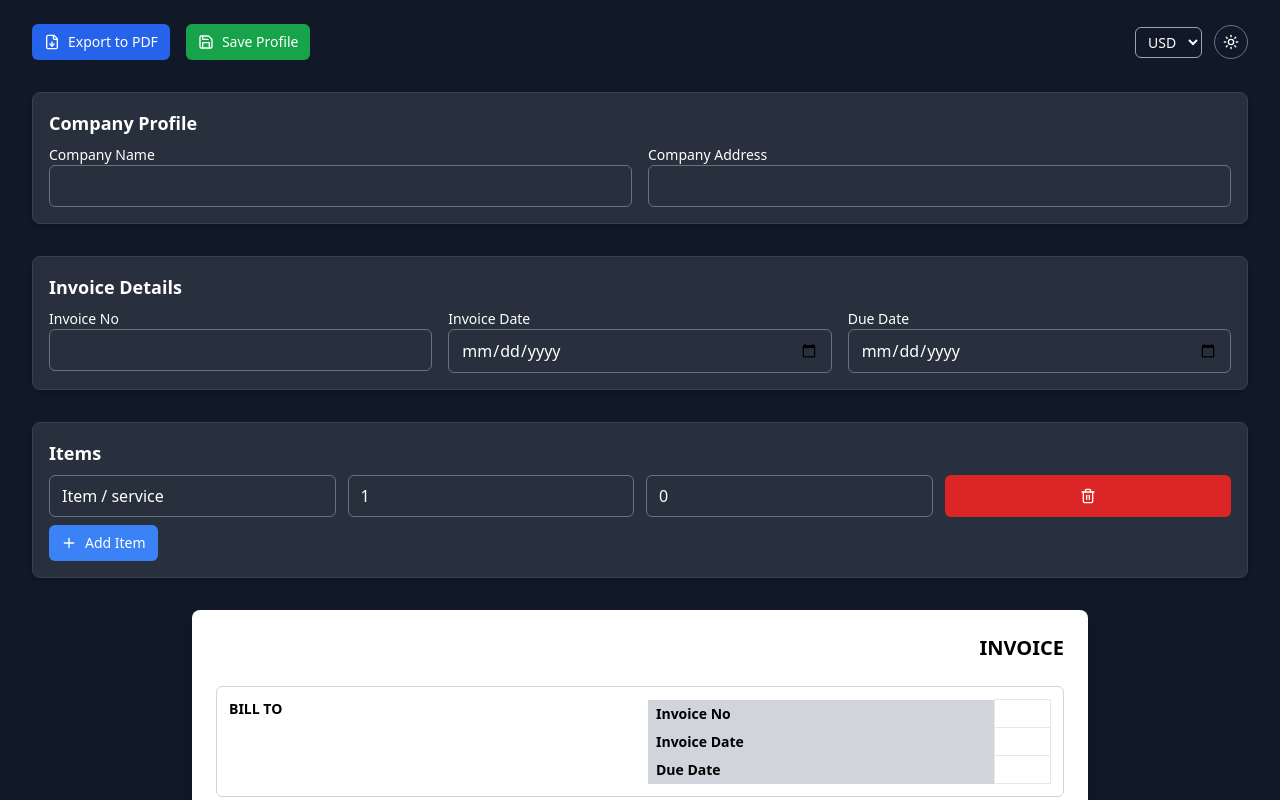
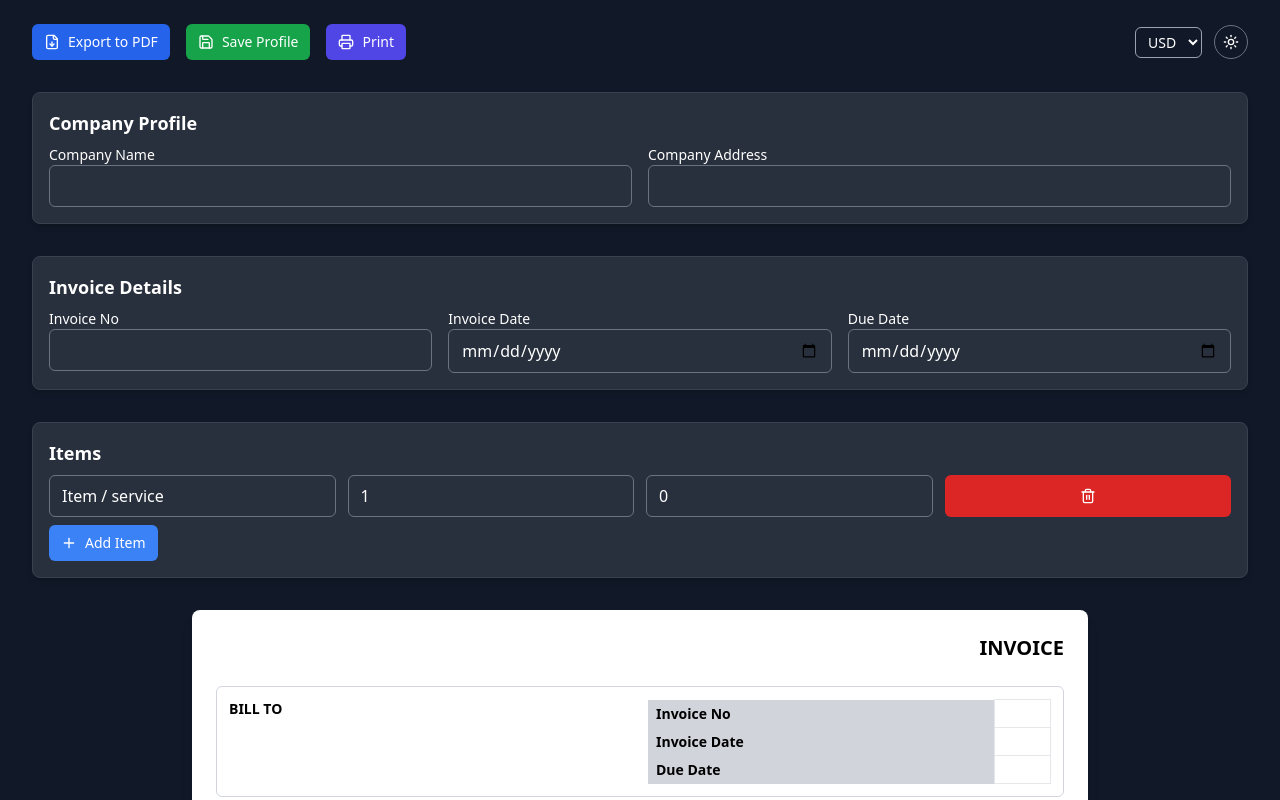
Before and after one commit to dannykalklus-wq/Invoice-App, a Next.js app: page / in a window 1280 px wide. Shown: the top 800 px of the page. Built offline with nearby package versions, Linux system fonts and the light colour scheme.

Commit message:
Update page.tsx

```diff
--- a/app/page.tsx
+++ b/app/page.tsx
@@ -16,7 +16,7 @@ import {
   FileDown,
 } from 'lucide-react';
 import { useReactToPrint } from 'react-to-print';
-import { supabase } from '../lib/supabaseClient'; // ✅ Fixed import path
+import { supabase } from '../lib/supabaseClient'; // fixed relative import
 import html2canvas from 'html2canvas';
 import jsPDF from 'jspdf';
 
@@ -93,15 +93,18 @@ export default function InvoiceApp() {
   const handleRemoveItem = (index: number) =>
     setItems(items.filter((_, i) => i !== index));
 
+  // === FIX: use contentRef (not content) to satisfy current react-to-print types ===
   const handlePrint = useReactToPrint({
-    content: () => componentRef.current,
+    contentRef: componentRef,
     documentTitle: `${companyProfile.companyName}_Invoice_${invoiceDetails.number}`,
   });
+  // ==============================================================================
 
   const handleExportPDF = async () => {
     const input = componentRef.current;
     if (!input) return;
 
+    try {
       const canvas = await html2canvas(input, { scale: 2 });
       const pdf = new jsPDF('p', 'mm', 'a4');
       const imgData = canvas.toDataURL('image/png');
@@ -111,16 +114,32 @@ export default function InvoiceApp() {
 
       pdf.addImage(imgData, 'PNG', 0, 0, pdfWidth, pdfHeight);
       pdf.save(`Invoice_${invoiceDetails.number || 'New'}.pdf`);
+    } catch (err) {
+      // eslint-disable-next-line no-console
+      console.error('PDF export failed', err);
+      alert('Export to PDF failed. Check console for details.');
+    }
   };
 
   useEffect(() => {
+    try {
       const savedProfile = localStorage.getItem('companyProfile');
       if (savedProfile) setCompanyProfile(JSON.parse(savedProfile));
+    } catch (err) {
+      // eslint-disable-next-line no-console
+      console.warn('Failed to load company profile from localStorage', err);
+    }
   }, []);
 
   const handleProfileSave = () => {
+    try {
       localStorage.setItem('companyProfile', JSON.stringify(companyProfile));
       alert('Company profile saved locally!');
+    } catch (err) {
+      // eslint-disable-next-line no-console
+      console.error('Failed to save profile', err);
+      alert('Failed to save company profile.');
+    }
   };
 
   const handleLogoUpload = (e: React.ChangeEvent<HTMLInputElement>) => {
@@ -150,6 +169,13 @@ export default function InvoiceApp() {
               className="flex items-center px-3 py-2 bg-green-600 hover:bg-green-700 rounded-md text-sm font-medium text-white"
             >
               <Save size={16} className="mr-2" /> Save Profile
+            </button>
+            <button
+              onClick={handlePrint}
+              className="flex items-center px-3 py-2 bg-indigo-600 hover:bg-indigo-700 rounded-md text-sm font-medium text-white"
+              title="Print / Export (browser print)"
+            >
+              <Printer size={16} className="mr-2" /> Print
             </button>
           </div>
 
```
Lines whose indentation alone changed are shown as unchanged.
